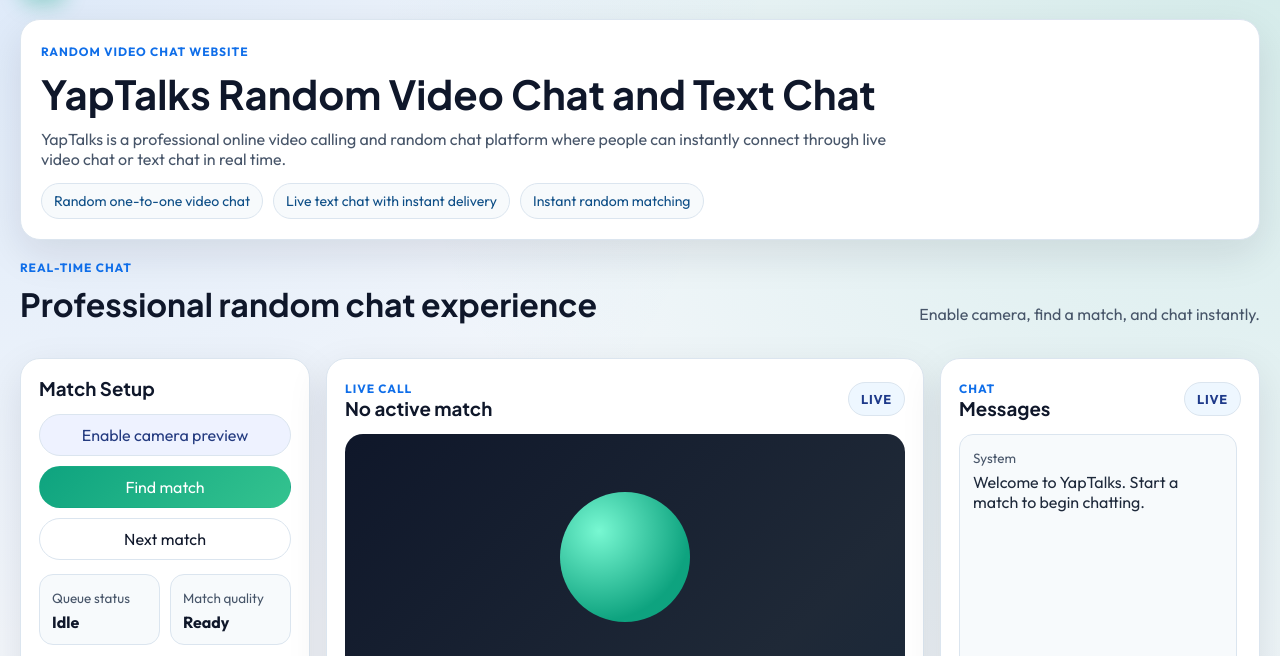
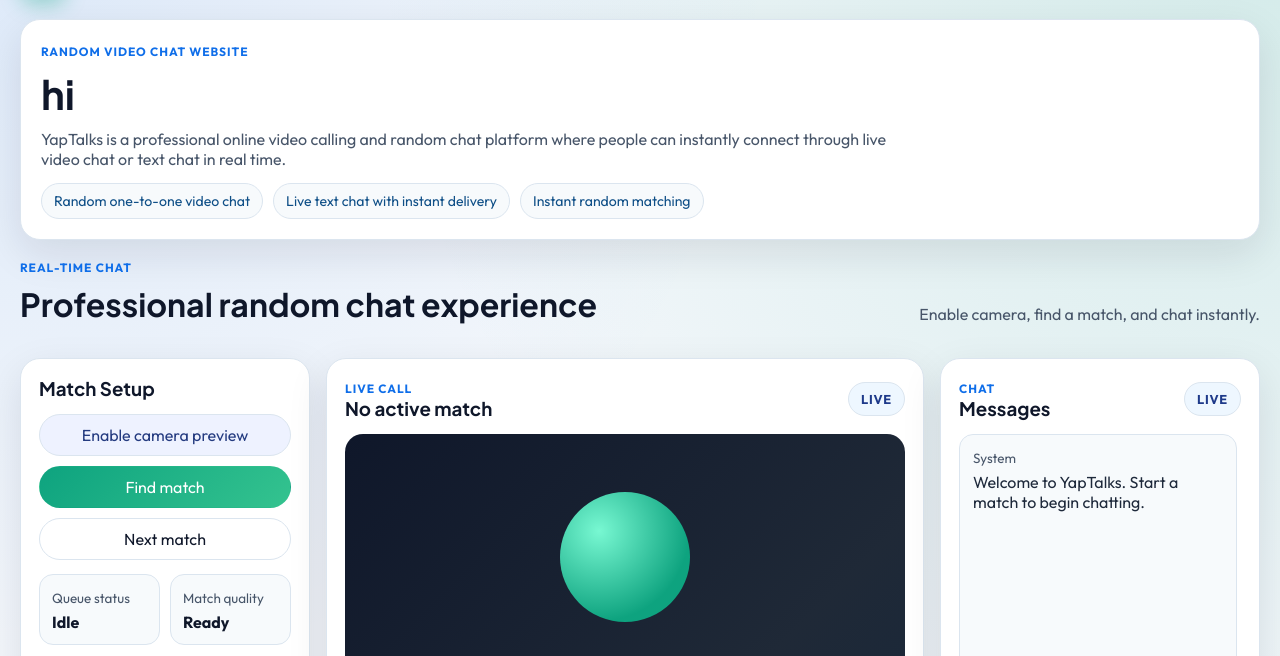
Before and after one commit to Vscoderyash/YapTalks, a website with bundled scripts: page index.html in a window 1280 px wide. Shown: the part 71-727 px from the top of the page. Built offline with nearby package versions, Linux system fonts and the light colour scheme.

Commit message:
Update homepage main heading text to hi

```diff
--- a/index.html
+++ b/index.html
@@ -92,7 +92,7 @@
       <section id="appContent">
         <section class="seo-hero panel">
           <span class="eyebrow">Random Video Chat Website</span>
-          <h1>YapTalks Random Video Chat and Text Chat</h1>
+          <h1>hi</h1>
           <p>
             YapTalks is a professional online video calling and random chat platform where people can instantly connect through live video chat or text chat in real time.
           </p>
```
